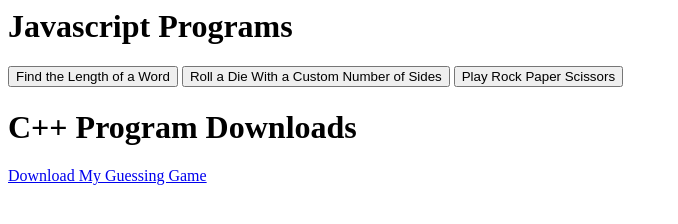
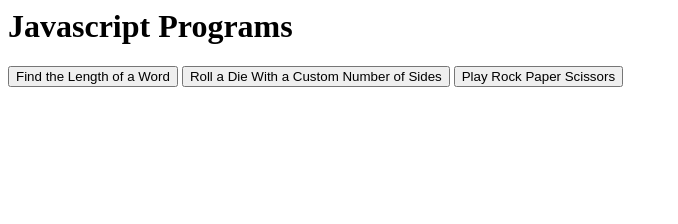
Before and after one commit to andstu/andstu.github.io, a plain HTML site: page index.html in a window 1280 px wide. Shown: the whole page, without its empty margins (0-678 px from the left). Drawn offline with Linux system fonts and the light colour scheme.

Commit message:
Commented out Download
Need to do more research!

```diff
--- a/index.html
+++ b/index.html
@@ -76,9 +76,9 @@ var compare = function (choice1, choice2) {
 <button onclick="die()">Roll a Die With a Custom Number of Sides</button>
 <button onclick="RockPaperScissors()">Play Rock Paper Scissors</button>
 
-<h1> C++ Program Downloads </h1>
+<!-- <h1> C++ Program Downloads </h1> -->
 
-<a href="C:\Programs\Guess.exe" download="Guess">Download My Guessing Game</a>
+<!-- <a href="C:\Programs\Guess.exe" download="Guess">Download My Guessing Game</a> -->
 
 
 
```
